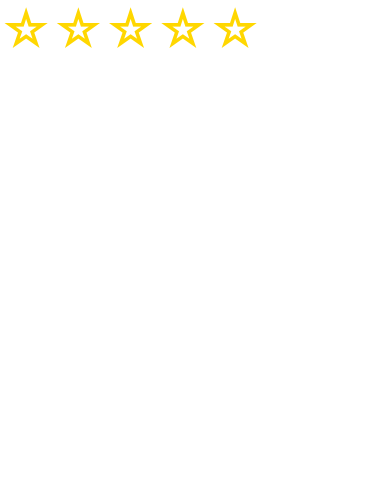
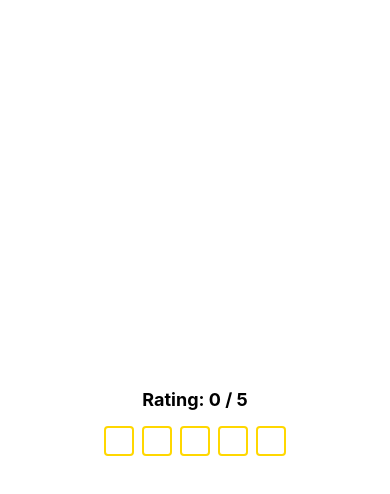
Before and after one commit to kshitijkhowal/practice, a React Native app: screen / in a window 390 px wide. Shown: the top 494 px of the page. Built offline with nearby package versions, Linux system fonts and the light colour scheme.

Commit message:
star rating component advanced

```diff
--- a/src/components/StarRatingComponent.tsx
+++ b/src/components/StarRatingComponent.tsx
@@ -1,45 +1,130 @@
-import React from "react";
-import { Pressable, StyleSheet, Text, View } from "react-native";
+import React from 'react';
+import { View, StyleSheet, TouchableOpacity } from 'react-native';
+
+export type RatingValue = 0 | 0.5 | 1 | 1.5 | 2 | 2.5 | 3 | 3.5 | 4 | 4.5 | 5;
 
 interface StarRatingProps {
-  stars: number;
-  value: number;
-  setValue: (value: number) => void; // More flexible type than Dispatch
+  rating: RatingValue;
+  onRatingChange: (rating: RatingValue) => void;
+  maxStars?: number;
 }
 
-const StarRatingComponent = ({ stars, value, setValue }: StarRatingProps) => {
-  // Create an array [1, 2, ..., stars] declaratively
-  const starArray = Array.from({ length: stars }, (_, i) => i + 1);
+export const StarRatingComponent: React.FC<StarRatingProps> = ({
+  rating,
+  onRatingChange,
+  maxStars = 5,
+}) => {
+
+  const handleStarPress = (starIndex: number, isHalf: boolean) => {
+    const chosenValue = starIndex - (isHalf ? 0.5 : 0);
+
+    // Toggle logic: If tapping the current rating, reset to 0 stars
+    if (rating === chosenValue) {
+      onRatingChange(0);
+    } else {
+      onRatingChange(chosenValue as RatingValue);
+    }
+  };
+
+  // Custom visual star component made purely from View elements
+  const PureVisualStar = ({ isFilled }: { isFilled: boolean }) => (
+    <View style={[styles.starShape, isFilled ? styles.filledColor : styles.emptyColor]} />
+  );
 
   return (
     <View style={styles.container}>
-      {starArray.map((item) => {
-        const isFilled = value >= item;
+      {Array.from({ length: maxStars }, (_, i) => {
+        const starIndex = i + 1;
+        const isFull = rating >= starIndex;
+        const isHalf = rating === starIndex - 0.5;
 
         return (
-          <Pressable
-            key={item}
-            onPress={() => setValue(item)}
-            accessibilityRole="button"
-            accessibilityLabel={`${item} out of ${stars} stars`}
-            accessibilityState={{ selected: isFilled }}
-          >
-            <Text style={styles.star}>{isFilled ? "★" : "☆"}</Text>
-          </Pressable>
+          <View key={starIndex} style={styles.starWrapper}>
+
+            {/* 1. LEFT HALF STAR VISUAL */}
+            <View style={styles.leftHalfVisualContainer}>
+              <PureVisualStar isFilled={isFull || isHalf} />
+            </View>
+
+            {/* 2. RIGHT HALF STAR VISUAL */}
+            <View style={styles.rightHalfVisualContainer}>
+              <View style={styles.rightHalfShift}>
+                <PureVisualStar isFilled={isFull} />
+              </View>
+            </View>
+
+            {/* 3. INVISIBLE GESTURE LAYER */}
+            <View style={StyleSheet.absoluteFill}>
+              <View style={styles.hitboxContainer}>
+                <TouchableOpacity
+                  style={styles.hitbox}
+                  onPress={() => handleStarPress(starIndex, true)}
+                />
+                <TouchableOpacity
+                  style={styles.hitbox}
+                  onPress={() => handleStarPress(starIndex, false)}
+                />
+              </View>
+            </View>
+
+          </View>
         );
       })}
     </View>
   );
 };
 
+const STAR_SIZE = 30;
+
 const styles = StyleSheet.create({
   container: {
-    flexDirection: "row", // Replaces horizontal flatlist behavior
+    flexDirection: 'row',
+    alignItems: 'center',
   },
-  star: {
-    fontSize: 50,
-    color: "#FFD700", // Standard gold/yellow color for stars
+  starWrapper: {
+    width: STAR_SIZE,
+    height: STAR_SIZE,
+    marginHorizontal: 4,
+    position: 'relative',
+  },
+  // Basic box shape representing a star (you can style border/corners as desired)
+  starShape: {
+    width: STAR_SIZE,
+    height: STAR_SIZE,
+    borderRadius: 4,
+    borderWidth: 2,
+    borderColor: '#FFD700',
+  },
+  filledColor: {
+    backgroundColor: '#FFD700',
+  },
+  emptyColor: {
+    backgroundColor: 'transparent',
+  },
+  // Masks the right 50% of the box to render the left half
+  leftHalfVisualContainer: {
+    position: 'absolute',
+    width: STAR_SIZE / 2,
+    height: STAR_SIZE,
+    overflow: 'hidden',
+  },
+  // Masks the left 50% of the box to render the right half
+  rightHalfVisualContainer: {
+    position: 'absolute',
+    left: STAR_SIZE / 2,
+    width: STAR_SIZE / 2,
+    height: STAR_SIZE,
+    overflow: 'hidden',
+  },
+  // Shifts the underlying shape back into alignment for the right frame mask
+  rightHalfShift: {
+    left: -STAR_SIZE / 2,
+  },
+  hitboxContainer: {
+    flex: 1,
+    flexDirection: 'row',
+  },
+  hitbox: {
+    flex: 1,
   },
 });
-
-export default StarRatingComponent;
--- a/src/screens/DemoScreen.tsx
+++ b/src/screens/DemoScreen.tsx
@@ -1,26 +1,25 @@
-/* eslint-disable @typescript-eslint/no-unused-vars */
-import { View } from "react-native"
-import StarRatingComponent from "../components/StarRatingComponent"
-import { useEffect, useState } from "react"
-
+import React, { useState } from 'react';
+import { View, Text, StyleSheet } from 'react-native';
+import { StarRatingComponent, RatingValue } from '../components/StarRatingComponent';
 
 const DemoScreen = () => {
+  const [rating, setRating] = useState<RatingValue>(0);
 
-    const [starRating, setStarRating] = useState<number>(0)
+  return (
+    <View style={styles.screen}>
+      <Text style={styles.label}>Rating: {rating} / 5</Text>
 
-    useEffect(() => {
-        console.log(starRating)
-    },[starRating])
+      <StarRatingComponent
+        rating={rating}
+        onRatingChange={(newValue) => setRating(newValue)}
+      />
+    </View>
+  );
+};
 
-    return (
-        <View>
-            <StarRatingComponent
-                stars={5}
-                value={starRating}
-                setValue={setStarRating}
-            />
-        </View>
-    )
-}
+const styles = StyleSheet.create({
+  screen: { flex: 1, justifyContent: 'center', alignItems: 'center', backgroundColor: '#fff' },
+  label: { marginBottom: 16, fontSize: 18, fontWeight: 'bold' }
+});
 
-export default DemoScreen
+export default DemoScreen;
```
